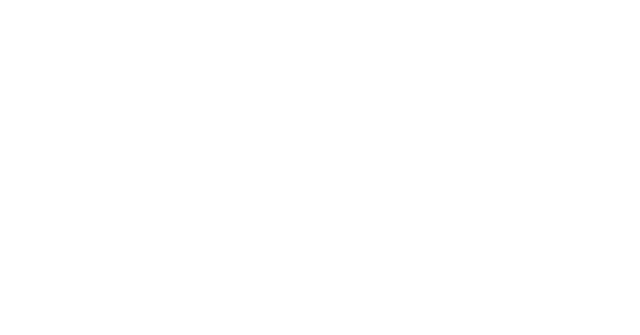
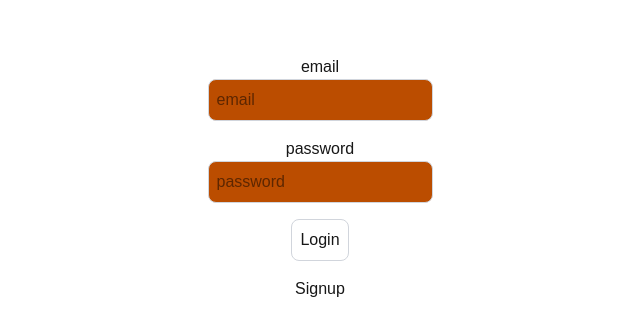
Before and after one commit to Ailiy6/nextjs-auth, a Next.js app: page /login in a window 1280 px wide. Shown: the part 239-574 px from the top of the page, without its empty margins (320-960 px from the left). Built offline with nearby package versions, Linux system fonts and the light colour scheme.

Commit message:
feat: add login page frontend

```diff
--- a/src/app/login/page.tsx
+++ b/src/app/login/page.tsx
@@ -1,7 +1,46 @@
+"use client";
+import Link from "next/link";
+import React from "react";
+import { useRouter } from "next/navigation";
+import { axios } from "axios";
+
 export default function LoginPage() {
+  const [user, setUser] = React.useState({
+    email: "",
+    password: "",
+  });
+
+  const onLogin = async () => {};
+
   return (
-    <div className="flex ">
+    <div className="flex flex-col items-center justify-center min-h-screen py-2 ">
       <h1 className=" text-white text-2xl">Login</h1>
+      <hr />
+      <label htmlFor="email">email</label>
+      <input
+        className="p-2  text-black bg-amber-700 border border-gray-300 rounded-lg mb-4 focus:outline-none focus:border-gray-600"
+        id="email"
+        type="email"
+        value={user.email}
+        onChange={(e) => setUser({ ...user, email: e.target.value })}
+        placeholder="email"
+      />
+      <label htmlFor="password">password</label>
+      <input
+        className="p-2 text-black bg-amber-700 border border-gray-300 rounded-lg mb-4 focus:outline-none focus:border-gray-600"
+        id="password"
+        type="password"
+        value={user.password}
+        onChange={(e) => setUser({ ...user, password: e.target.value })}
+        placeholder="password"
+      />
+      <button
+        onClick={onLogin}
+        className="p-2 border border-gray-300 rounded-lg mb-4 focus:outline-none focus:border-gray-600 hover:bg-amber-600"
+      >
+        Login
+      </button>
+      <Link href="/signup">Signup</Link>
     </div>
   );
 }
```
